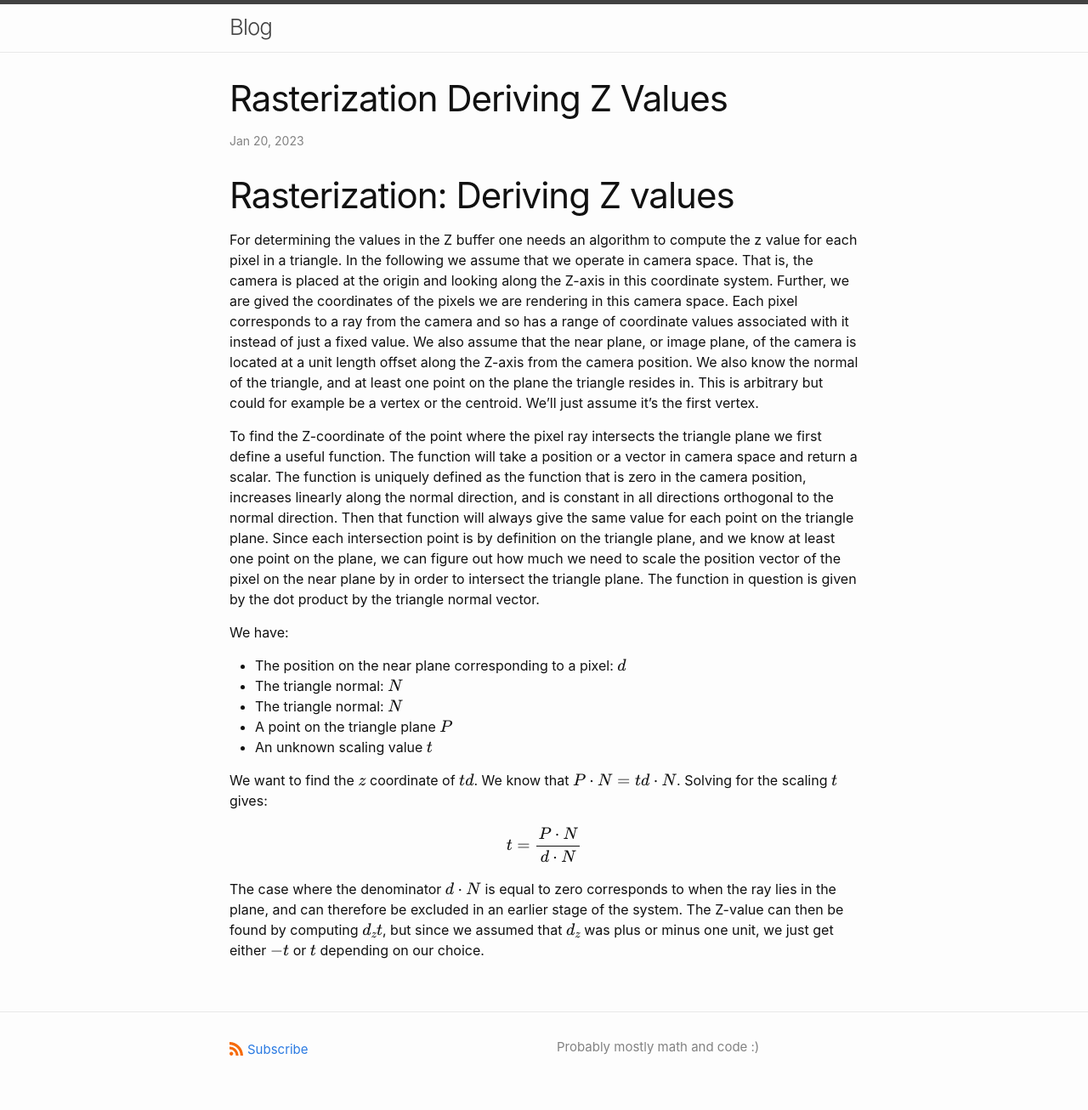
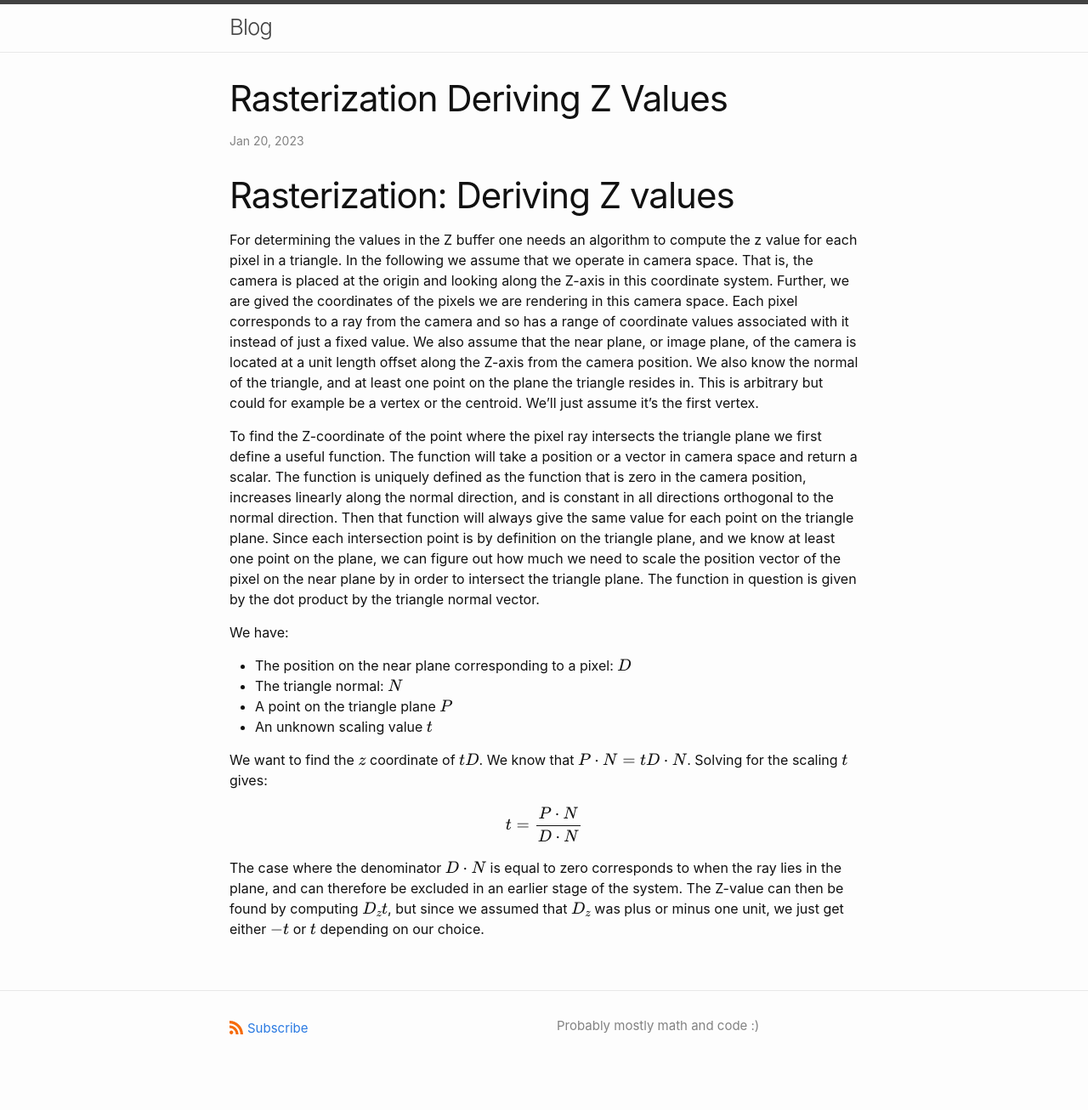
Before and after one commit to torgeiba/torgeiba.github.io, a Jekyll site: the page built from _posts/2023-01-20-rasterization-deriving-z-values.md, in a window 1280 px wide. Shown: the whole page at 85% size. Built offline with Jekyll 4.4.1, drawn with Linux system fonts in a browser that asks for light colours; our own code applies the rules of GitHub Pages for plain Markdown files; formulas are drawn with MathJax 3; after the commit the page ends 1282 px from its top, so only the background shows below that.

Commit message:
Update 2023-01-20-rasterization-deriving-z-values.md

```diff
--- a/_posts/2023-01-20-rasterization-deriving-z-values.md
+++ b/_posts/2023-01-20-rasterization-deriving-z-values.md
@@ -18,17 +18,16 @@ we can figure out how much we need to scale the position vector of the pixel on
 The function in question is given by the dot product by the triangle normal vector.
 
 We have:
-- The position on the near plane corresponding to a pixel: $d$
-- The triangle normal: $N$
+- The position on the near plane corresponding to a pixel: $D$
 - The triangle normal: $N$
 - A point on the triangle plane $P$
 - An unknown scaling value $t$
 
-We want to find the $z$ coordinate of $td$.
-We know that $P \cdot N = td \cdot N$.
+We want to find the $z$ coordinate of $tD$.
+We know that $P \cdot N = tD \cdot N$.
 Solving for the scaling $t$ gives:
 
-$$ t  = \frac{P \cdot N}{d \cdot N} $$
+$$ t  = \frac{P \cdot N}{D \cdot N} $$
 
-The case where the denominator $d \cdot N$ is equal to zero corresponds to when the ray lies in the plane, and can therefore be excluded in an earlier stage of the system.
-The Z-value can then be found by computing $d_z t$, but since we assumed that $d_z$ was plus or minus one unit, we just get either $-t$ or $t$ depending on our choice.
+The case where the denominator $D \cdot N$ is equal to zero corresponds to when the ray lies in the plane, and can therefore be excluded in an earlier stage of the system.
+The Z-value can then be found by computing $D_z t$, but since we assumed that $D_z$ was plus or minus one unit, we just get either $-t$ or $t$ depending on our choice.
```
